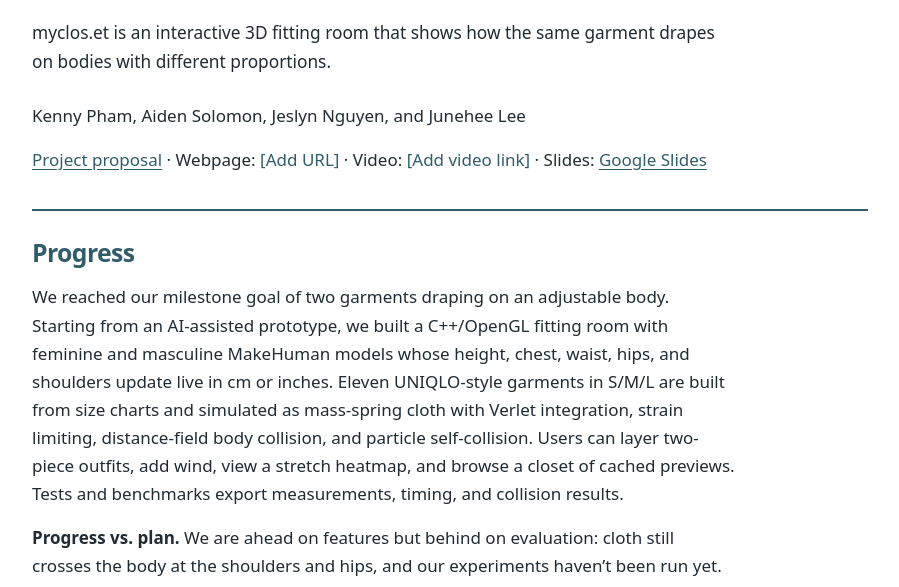
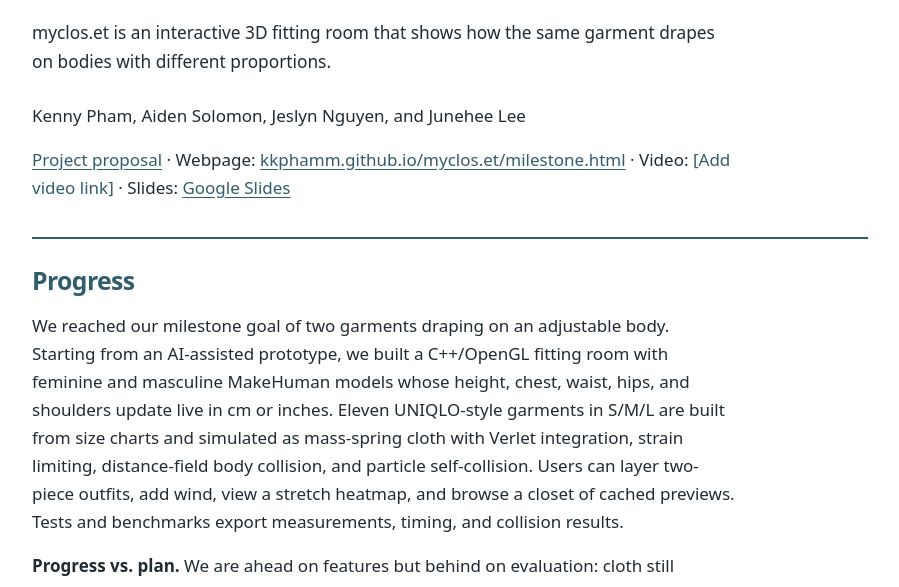
Before and after one commit to kkphamm/myclos.et, a plain HTML site: page milestone.html in a window 1280 px wide. Shown: the part 165-752 px from the top of the page, without its empty margins (190-1089 px from the left). Drawn offline with Linux system fonts and the light colour scheme.

Commit message:
Add webpage link to milestone page

```diff
--- a/milestone.html
+++ b/milestone.html
@@ -14,7 +14,7 @@
       <p class="milestone-course">CS184 · Fall 2026 Milestone Report</p>
       <p class="summary">myclos.et is an interactive 3D fitting room that shows how the same garment drapes on bodies with different proportions.</p>
       <p>Kenny Pham, Aiden Solomon, Jeslyn Nguyen, and Junehee Lee</p>
-      <p><a href="index.html">Project proposal</a> · Webpage: <span class="milestone-blank">[Add URL]</span> · Video: <span class="milestone-blank">[Add video link]</span> · Slides: <a href="https://docs.google.com/presentation/d/1-aYv32nuWVJ9-6t-rAa8tIzQ8JkE1HVjq1EU8sJUG2M/edit?usp=drivesdk">Google Slides</a></p>
+      <p><a href="index.html">Project proposal</a> · Webpage: <a href="https://kkphamm.github.io/myclos.et/milestone.html">kkphamm.github.io/myclos.et/milestone.html</a> · Video: <span class="milestone-blank">[Add video link]</span> · Slides: <a href="https://docs.google.com/presentation/d/1-aYv32nuWVJ9-6t-rAa8tIzQ8JkE1HVjq1EU8sJUG2M/edit?usp=drivesdk">Google Slides</a></p>
     </header>
 
     <section aria-labelledby="progress-heading">
```
